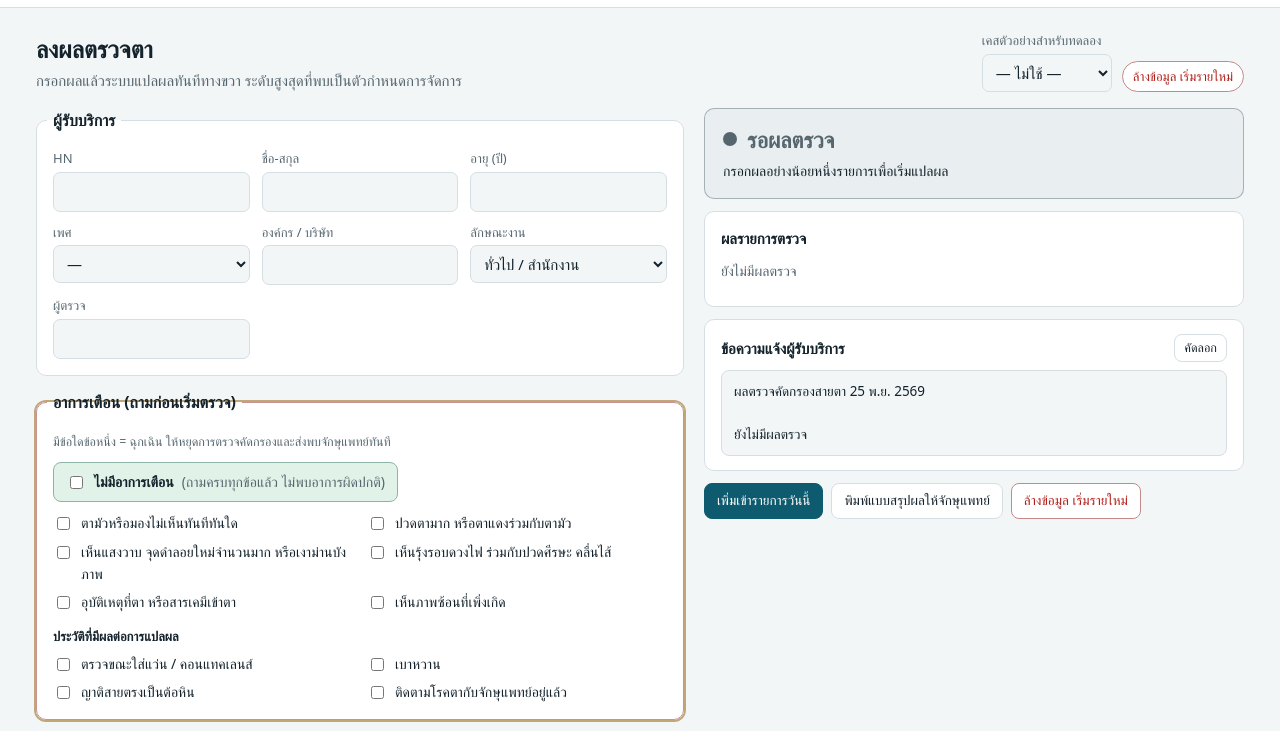
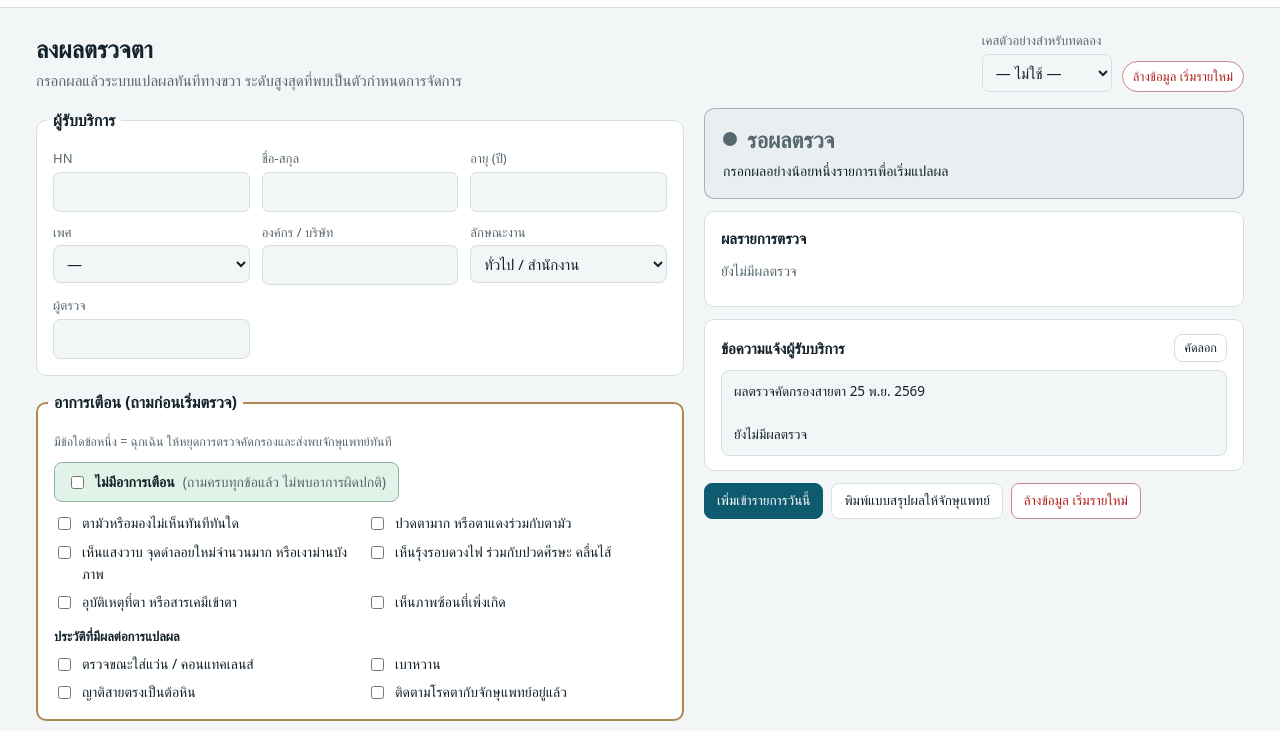
Before and after one commit to cra-health-checkup/Eye-screening, a plain HTML site: page index.html in a window 1280 px wide. Shown: the part 56-787 px from the top of the page. Drawn offline with Linux system fonts and the light colour scheme; a web font is replaced by a local one.

Commit message:
Add files via upload

```diff
--- a/index.html
+++ b/index.html
@@ -87,7 +87,7 @@ input:focus,select:focus{border-color:var(--accent)}
 .redflags .rf-none{margin:0 0 10px;padding:8px 12px;border-radius:8px;border:1px solid color-mix(in srgb,var(--l0) 40%,var(--line));background:var(--l0s);font-weight:600;width:fit-content;max-width:100%}
 .redflags .rf-none input{accent-color:var(--l0)}
 .redflags .rf-none span{font-weight:400;color:var(--muted)}
-.redflags.unasked{box-shadow:0 0 0 2px color-mix(in srgb,var(--l2) 55%,transparent)}
+.redflags.unasked{border:2px solid color-mix(in srgb,var(--l2) 70%,var(--line))}
 .sub{font-size:13px;font-weight:600;color:var(--ink);margin:12px 0 6px;font-family:var(--f-display)}
 
 .eyegrid{display:grid;grid-template-columns:minmax(80px,.8fr) minmax(0,1fr) minmax(0,1fr);gap:8px 10px;align-items:center}
```
